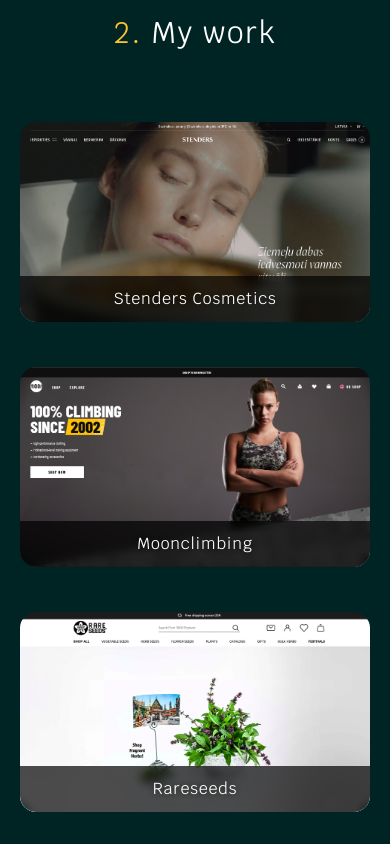
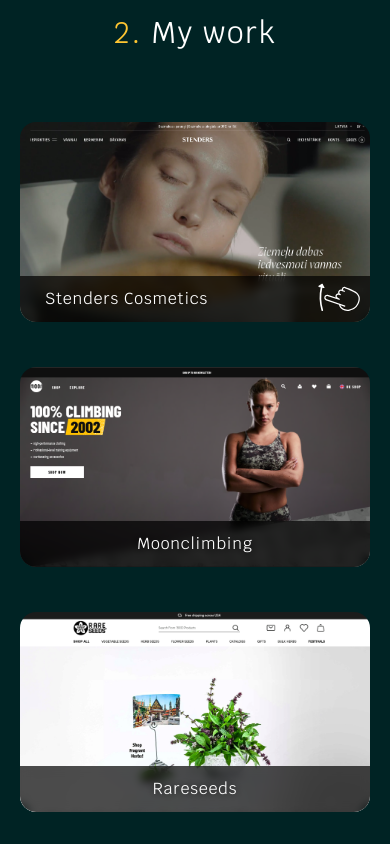
Before and after one commit to michalosmpk/portfolio, a React (Vite) app: page / in a window 390 px wide. Shown: the part 2560-3404 px from the top of the page. Built offline with nearby package versions, Linux system fonts and the light colour scheme; a web font is replaced by a local one.

Commit message:
Added mobile functionality on MyWork

```diff
--- a/src/components/MyWork.jsx
+++ b/src/components/MyWork.jsx
@@ -1,14 +1,59 @@
+import { useState, useRef, useEffect } from "react";
+
+import data from "../data/myWork.json";
 import "../scss/myWork.scss";
+import swipeHint from "../assets/swipeUp.svg";
 import code from "../assets/programistyczne_kody.png";
-import stenders from "../assets/work/stenders.png";
-import moonclimbing from "../assets/work/moonclimbing.png";
-import rareseeds from "../assets/work/rareseeds.png";
-import taxi from "../assets/work/taxi.png";
-import pastelove from "../assets/work/pastelove.png";
-import diamond from "../assets/work/diamond.png";
-import invicta from "../assets/work/invicta.png";
 
 function MyWork() {
+  const [isTileSwiped, setTileSwiped] = useState(false);
+  const startY = useRef([]);
+  const tileRefs = useRef([]);
+
+  const handleTouchStart = (e, index) => {
+    startY.current[index] = e.touches[0].clientY;
+  };
+
+  const handleTouchMove = (e, index) => {
+    if (startY.current[index] !== undefined && tileRefs.current[index]) {
+      const deltaY = e.touches[0].clientY - startY.current[index];
+
+      if (deltaY < -50) {
+        setTileSwiped(true);
+        tileRefs.current[index].classList.add("Work__TileMobileText-swiped");
+      } else if (deltaY > -50) {
+        tileRefs.current[index].classList.remove("Work__TileMobileText-swiped");
+      }
+    }
+  };
+
+  const handleTouchEnd = (index) => {
+    startY.current[index] = undefined;
+  };
+
+  useEffect(() => {
+    const handleTouchMoveWrapper = (e, index) => {
+      handleTouchMove(e, index);
+      e.preventDefault(); // Prevent the default scrolling behavior
+    };
+
+    tileRefs.current.forEach((tileRef, index) => {
+      tileRef.addEventListener(
+        "touchmove",
+        (e) => handleTouchMoveWrapper(e, index),
+        { passive: false }
+      );
+    });
+
+    return () => {
+      tileRefs.current.forEach((tileRef, index) => {
+        tileRef.removeEventListener("touchmove", (e) =>
+          handleTouchMoveWrapper(e, index)
+        );
+      });
+    };
+  }, []); // Run this effect once when the component mounts
+
   return (
     <section className="Work" id="MyWork">
       <div className="ContentWrapper">
@@ -18,125 +63,56 @@
         </h2>
 
         <div className="Work__Content">
-          <div className="Work__Grid">
+          <div className="Work__Grid Work__GridMobile">
+            {data.map((tile, index) => (
+              <div
+                key={tile.id}
+                className="Work__Tile"
+                style={{ backgroundImage: `url('${tile.image}')` }}
+              >
+                <div
+                  className="Work__TileMobileText"
+                  ref={(el) => el && tileRefs.current.push(el)}
+                  onTouchStart={(e) => handleTouchStart(e, index)}
+                  onTouchMove={(e) => handleTouchMove(e, index)}
+                  onTouchEnd={() => handleTouchEnd(index)}
+                >
+                  <span
+                    className={index === 0 && !isTileSwiped ? "text-left" : ""}
+                  >
+                    {tile.title}
+                  </span>
+                  {index === 0 && !isTileSwiped && (
+                    <img
+                      src={swipeHint}
+                      className="Work__TileMobileSwipeHint"
+                    />
+                  )}
+                  <p className="Work__TileMobileTextAdditional">
+                    {tile.content}
+                  </p>
+                  <a href={tile.link}>Proceed to website</a>
+                </div>
+              </div>
+            ))}
+          </div>
+
+          <div className="Work__Grid Work__GridDesktop">
+            {data.map((tile, index) => (
               <a
+                key={index}
                 className="Work__Tile"
-              style={{ backgroundImage: `url('${stenders}')` }}
-              href="https://www.stenders-cosmetics.com"
+                style={{ backgroundImage: `url('${tile.image}')` }}
+                href={tile.link}
                 target="_blank"
                 rel="noreferrer"
               >
-              <div className="Work__TileBlur" />
                 <p className="Work__TileText">
-                Stenders Cosmetics
-                <p className="Work__TileTextAdditional">
-                  Worked on the frontend (React, Sass), SEO optimizations, bot
-                  rendering issues and GTM implementations.
-                </p>
+                  {tile.title}
+                  <p className="Work__TileTextAdditional">{tile.content}</p>
                 </p>
               </a>
-
-            <a
-              className="Work__Tile"
-              style={{ backgroundImage: `url('${moonclimbing}')` }}
-              href="https://moonclimbing.com"
-              target="_blank"
-              rel="noreferrer"
-            >
-              <div className="Work__TileBlur" />
-              <p className="Work__TileText">
-                Moonclimbing
-                <p className="Work__TileTextAdditional">
-                  Worked on the frontend (AlpineJS, Tailwindcss) and backend
-                  (Magento 2) of the application.
-                </p>
-              </p>
-            </a>
-
-            <a
-              className="Work__Tile"
-              style={{ backgroundImage: `url('${rareseeds}')` }}
-              href="https://www.rareseeds.com"
-              target="_blank"
-              rel="noreferrer"
-            >
-              <div className="Work__TileBlur" />
-              <p className="Work__TileText">
-                Rareseeds
-                <p className="Work__TileTextAdditional">
-                  Worked on the frontend (React, Sass) of the app.
-                </p>
-              </p>
-            </a>
-
-            <a
-              className="Work__Tile"
-              style={{ backgroundImage: `url('${taxi}')` }}
-              href="https://taxi29krasnystaw.pl"
-              target="_blank"
-              rel="noreferrer"
-            >
-              <div className="Work__TileBlur" />
-              <p className="Work__TileText">
-                Taxi 29 Krasnystaw
-                <p className="Work__TileTextAdditional">
-                  This is one of my older projects. It&apos;s surely not the
-                  most beautiful website I&apos;ve made however I&apos;ve
-                  learned a lot while developing it a few years back.
-                </p>
-              </p>
-            </a>
-
-            <a
-              className="Work__Tile"
-              style={{ backgroundImage: `url('${pastelove}')` }}
-              href="https://pastelove.pl/"
-              target="_blank"
-              rel="noreferrer"
-            >
-              <div className="Work__TileBlur" />
-              <p className="Work__TileText">
-                Pastelove
-                <p className="Work__TileTextAdditional">
-                  Developed the whole frontend for the website. (Wordpress,
-                  Woocommerce)
-                </p>
-              </p>
-            </a>
-
-            <a
-              className="Work__Tile"
-              style={{ backgroundImage: `url('${diamond}')` }}
-              href="https://www.diamondmansion.com/"
-              target="_blank"
-              rel="noreferrer"
-            >
-              <div className="Work__TileBlur" />
-              <p className="Work__TileText">
-                Diamond Mansion
-                <p className="Work__TileTextAdditional">
-                  Seo fixes, SEO optimizations, GTM implementation. (Magento 2,
-                  PWA Studio)
-                </p>
-              </p>
-            </a>
-
-            <a
-              className="Work__Tile"
-              style={{ backgroundImage: `url('${invicta}')` }}
-              href="https://invictastores.com/"
-              target="_blank"
-              rel="noreferrer"
-            >
-              <div className="Work__TileBlur" />
-              <p className="Work__TileText">
-                Invicta
-                <p className="Work__TileTextAdditional">
-                  Seo fixes, SEO optimizations, GTM implementation, GA4
-                  measurement protocol implementation. (Magento 2, ScandiPWA)
-                </p>
-              </p>
-            </a>
+            ))}
           </div>
         </div>
       </div>
--- /dev/null
+++ b/src/data/myWork.json
@@ -0,0 +1,44 @@
+[
+  {
+    "link": "https://www.stenders-cosmetics.com",
+    "image": "src/assets/work/stenders.png",
+    "title": "Stenders Cosmetics",
+    "content": "Worked on the frontend (React, Sass), SEO optimizations, crawler issues and GTM."
+  },
+  {
+    "link": "https://moonclimbing.com",
+    "image": "src/assets/work/moonclimbing.png",
+    "title": "Moonclimbing",
+    "content": "Worked on the frontend (AlpineJS, Tailwindcss) and backend (Magento 2) of the application."
+  },
+  {
+    "link": "https://www.rareseeds.com",
+    "image": "src/assets/work/rareseeds.png",
+    "title": "Rareseeds",
+    "content": "Worked on the frontend (React, Sass) of the app."
+  },
+  {
+    "link": "https://taxi29krasnystaw.pl",
+    "image": "src/assets/work/taxi.png",
+    "title": "Taxi 29 Krasnystaw",
+    "content": "The website isn't breathtaking however I've learned a lot while developing it a few years back."
+  },
+  {
+    "link": "https://pastelove.pl/",
+    "image": "src/assets/work/pastelove.png",
+    "title": "Pastelove",
+    "content": "Developed the whole frontend for the website. (Wordpress, Woocommerce)"
+  },
+  {
+    "link": "https://www.diamondmansion.com/",
+    "image": "src/assets/work/diamond.png",
+    "title": "Diamond Mansion",
+    "content": "Seo fixes, SEO optimizations, GTM implementation. (Magento 2, PWA Studio)"
+  },
+  {
+    "link": "https://invictastores.com/",
+    "image": "src/assets/work/invicta.png",
+    "title": "Invicta",
+    "content": "Seo fixes, SEO optimizations, GTM, GA4 MP implementation. (Magento 2, ScandiPWA)"
+  }
+]
--- a/src/scss/header.scss
+++ b/src/scss/header.scss
@@ -75,7 +75,6 @@
     min-height: 100vh;
     width: 100%;
     transition: top 350ms cubic-bezier(0.455, 0.03, 0.515, 0.955);
-    // transition: top 500ms cubic-bezier(0.455, 0.03, 0.515, 0.955);
 
     &-isActive {
       top: 0;
--- a/src/scss/myWork.scss
+++ b/src/scss/myWork.scss
@@ -46,6 +46,18 @@
     @include mobile {
       gap: 45px;
     }
+
+    &Mobile {
+      @include desktop {
+        display: none;
+      }
+    }
+
+    &Desktop {
+      @include tablet-large {
+        display: none;
+      }
+    }
   }
 
   &__Tile {
@@ -74,6 +86,66 @@
       }
     }
 
+    &Mobile {
+      transition: transform 350ms cubic-bezier(0.455, 0.03, 0.515, 0.955); // Add a smooth transition for swipe effect
+
+      &SwipeHint {
+        width: 50px;
+        position: absolute;
+        top: -4px;
+        right: 5px;
+        pointer-events: none;
+      }
+
+      &Text {
+        position: absolute;
+        bottom: 0;
+        height: 46px;
+        width: 100%;
+        display: flex;
+        flex-direction: column;
+        text-align: center;
+        padding-block-start: 12px;
+        background-color: rgba(0, 0, 0, 0.7);
+        text-shadow: 0px 0px 8px rgba(0, 0, 0, 1);
+        color: #ffffff;
+        font-family: Krub;
+        font-size: 16px;
+        font-weight: 400;
+        backdrop-filter: blur(4px);
+        transition-property: all;
+        transition-duration: 250ms;
+        padding-inline: 25px;
+        letter-spacing: 0.05em;
+
+        @include small-mobile {
+          padding-inline: 12px;
+        }
+
+        &-swiped {
+          height: 100%;
+          padding-block-start: 20px;
+        }
+
+        &Additional {
+          text-align: left;
+          padding-block-start: 10px;
+          font-size: 15px;
+          opacity: 0.95;
+          line-height: 1.5em;
+          letter-spacing: 0.05em;
+        }
+
+        a {
+          margin-block-start: 5px;
+          padding-block: 5px;
+          color: #fff;
+          text-decoration: none;
+          display: block;
+        }
+      }
+    }
+
     &Text {
       position: absolute;
       bottom: 0;
@@ -96,6 +168,7 @@
       letter-spacing: 0.05em;
 
       &Additional {
+        display: block;
         text-align: left;
         padding-block-start: 20px;
         font-size: 15px;
--- a/src/scss/style.scss
+++ b/src/scss/style.scss
@@ -56,3 +56,7 @@
     color: #ffc632;
   }
 }
+
+.text-left {
+  text-align: left;
+}
```
Also changed, not shown: src/assets/swipeUp.svg (added). Lines whose indentation alone changed are shown as unchanged.
